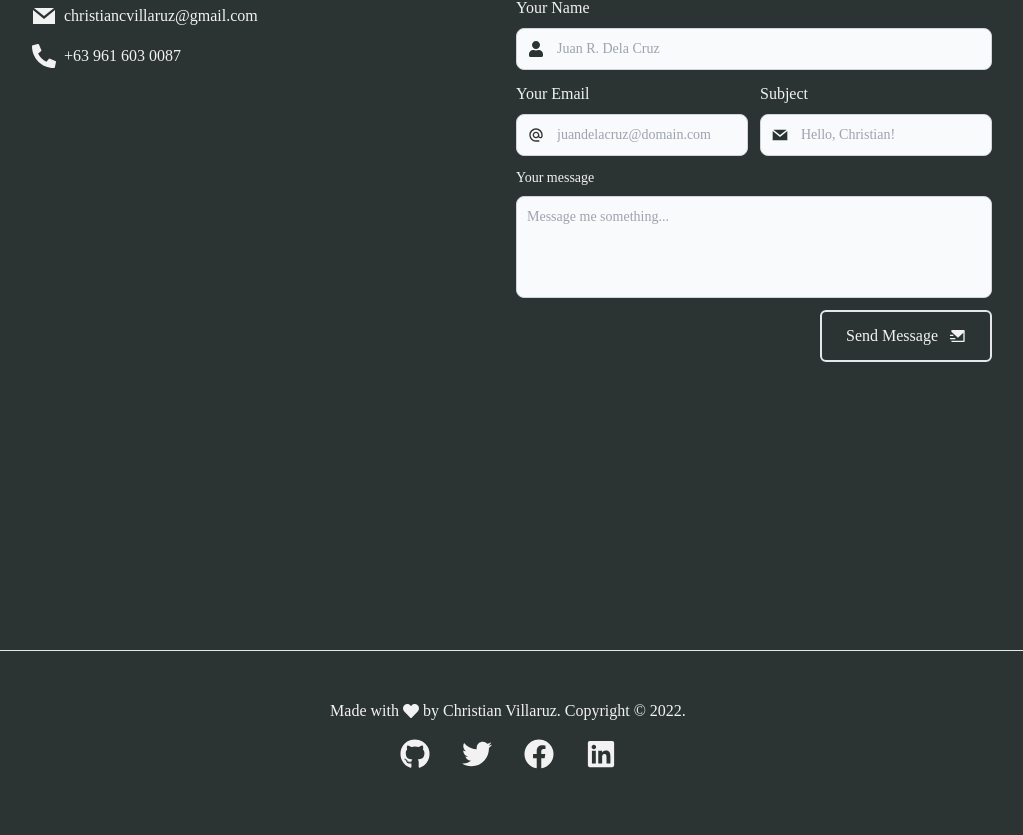
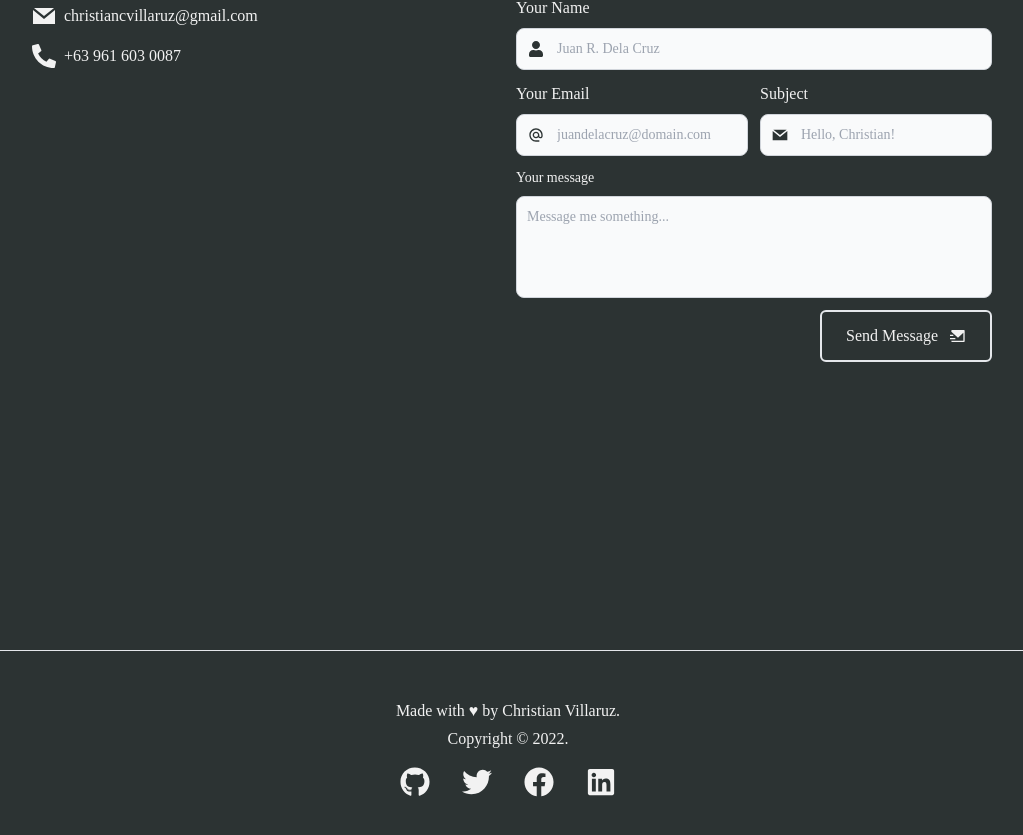
Before and after one commit to christiancvillaruz/portfolio, a React (Create React App) app: page / in a window 1280 px wide. Shown: the part 9161-9996 px from the top of the page, without its empty margins (132-1155 px from the left). Built offline with nearby package versions, Linux system fonts and the light colour scheme.

Commit message:
updated footer component

```diff
--- a/src/components/Footer.jsx
+++ b/src/components/Footer.jsx
@@ -1,15 +1,15 @@
 import React from 'react'
-import { FaHeart, FaGithub, FaTwitter, FaFacebook, FaLinkedin } from 'react-icons/fa'
+import { FaGithub, FaTwitter, FaFacebook, FaLinkedin } from 'react-icons/fa'
 
 const Footer = () => {
   return (
     <div name="footer" className="mt-28 py-20">
       <hr />
        <footer className="text-center text-subheadings pt-12">
-        <h1 className="flex flex-row justify-center items-center gap-1">
-          Made with <FaHeart/> by Christian Villaruz.
-          Copyright &copy; 2022.
-        </h1>
+        <div className="flex flex-col justify-center items-center gap-1">
+          <h3>Made with ♥ by Christian Villaruz.</h3>
+          <h4>Copyright &copy; 2022.</h4>
+        </div>
         <ul className="flex flex-row justify-center items-center p-4 text-3xl">
           <li><a href="https://github.com/christiancvillaruz" target="_blank" rel="noreferrer"><FaGithub/></a></li>
           <li><a href="https://twitter.com/robertssson13" target="_blank" rel="noreferrer"><FaTwitter/></a></li>
```
